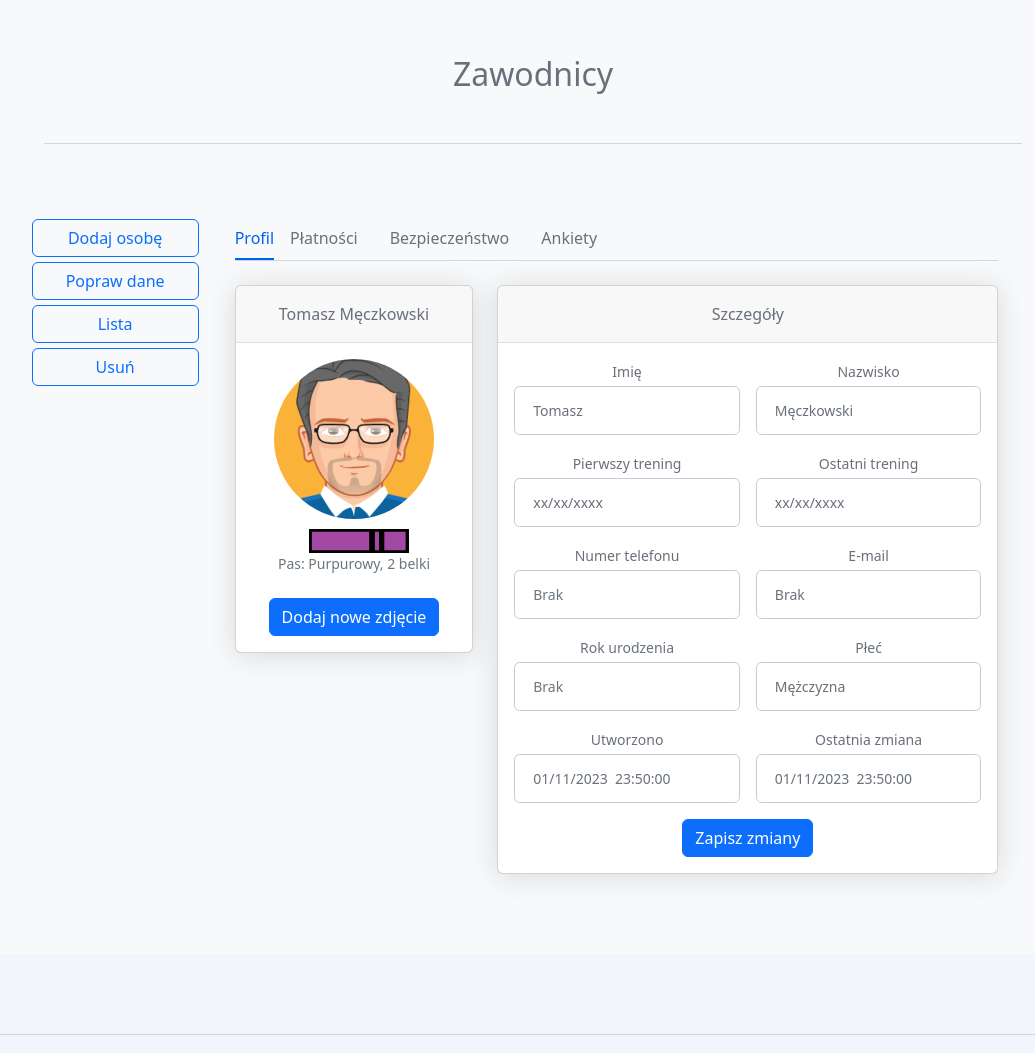
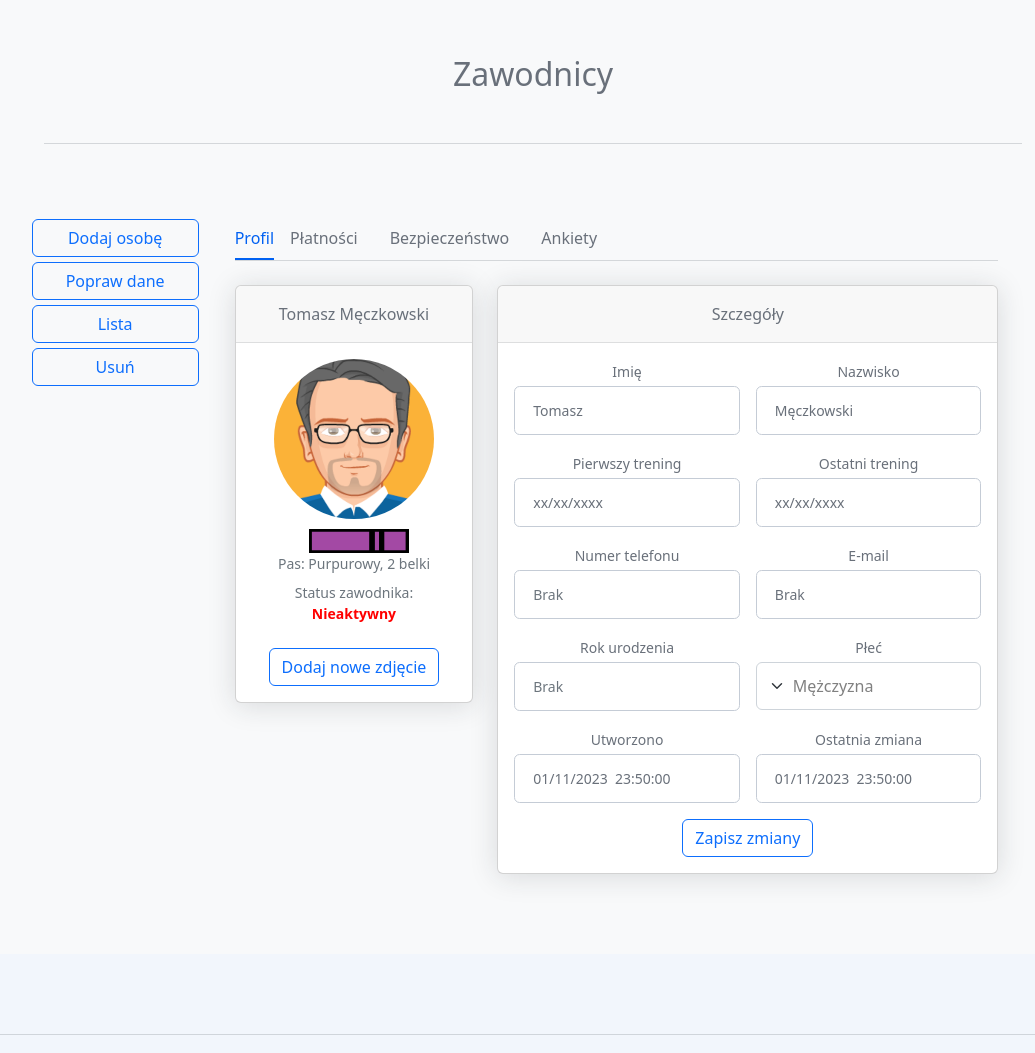
Before and after one commit to TomaszMeczkowski/tiny_bjj_club, a Django app: page /zawodnicy/profil/1 in a window 1280 px wide. Shown: the part 151-1204 px from the top of the page, without its empty margins (107-1142 px from the left). Run offline with Django 4.2, Linux system fonts and the light colour scheme; data comes from the database, SQL or seed files in the repository; both versions use the stored data as it was after the commit; some libraries are stand-ins or nearby versions.

Commit message:
player profile settings functionality added

```diff
--- a/players/templates/player_profile.html
+++ b/players/templates/player_profile.html
@@ -32,11 +32,20 @@
                     <!-- Profile belt image-->
                     <img src= "{% belt_png player.belt player.stripe %}" alt='' style="width: 100px; margin-left: 10px;"/>
 
-                    <!-- Profile picture help block-->
-                    <div class="small font-italic text-muted mb-4">Pas: {{player.belt}}, {{player.stripe}} belki</div>
+                    <!-- Profile belt text info-->
+                    <div class="small font-italic text-muted mb-2">Pas: {{player.belt}}, {{player.stripe}} belki</div>
+
+
+                    <div class="small font-italic text-muted mb-4">Status zawodnika:
+                        {% if player.active %}
+                            <b style="color: green">Aktywny</b>
+                        {% else %}
+                            <b style="color: red">Nieaktywny</b>
+                        {% endif %}
+                    </div>
 
                     <!-- Profile picture upload button-->
-                    <button class="btn btn-primary" type="button">Dodaj nowe zdjęcie</button>
+                    <button class="btn btn-outline-primary" type="button">Dodaj nowe zdjęcie</button>
                 </div>
             </div>
         </div>
@@ -45,18 +54,19 @@
             <div class="card mb-4">
                 <div class="card-header">Szczegóły</div>
                 <div class="card-body">
-                    <form>
+                    <form method="post">
+                        {% csrf_token %}
                         <!-- Form Row-->
                         <div class="row gx-3 mb-3">
                             <!-- Form Group (first name)-->
                             <div class="col-md-6">
-                                <label class="small mb-1" for="inputFirstName">Imię</label>
-                                <input class="form-control" id="inputFirstName" type="text" placeholder="Enter your first name" value="{{player.first_name}}">
+                                <label class="small mb-1" for="first_name">Imię</label>
+                                <input class="form-control" id="first_name" name="first_name" type="text" placeholder="Enter your first name" value="{{player.first_name}}">
                             </div>
                             <!-- Form Group (last name)-->
                             <div class="col-md-6">
-                                <label class="small mb-1" for="inputLastName">Nazwisko</label>
-                                <input class="form-control" id="inputLastName" type="text" placeholder="Enter your last name" value="{{ player.last_name }}">
+                                <label class="small mb-1" for="last_name">Nazwisko</label>
+                                <input class="form-control" id="last_name" name="last_name" type="text" placeholder="Enter your last name" value="{{ player.last_name }}">
                             </div>
                         </div>
                         <!-- Form Row        -->
@@ -74,25 +84,33 @@
                         <div class="row gx-3 mb-3">
                             <!-- Form Group (phone number)-->
                             <div class="col-md-6">
-                                <label class="small mb-1" for="inputPhone">Numer telefonu</label>
-                                <input class="form-control" id="inputPhone" type="tel" placeholder="Brak" value="{{ player.phone_number }}">
+                                <label class="small mb-1" for="phone_number">Numer telefonu</label>
+                                <input class="form-control" id="phone_number" type="tel" placeholder="Brak" value="{{ player.phone_number }}">
                             </div>
                             <!-- Form Group (email)-->
                             <div class="col-md-6">
-                                <label class="small mb-1" for="inputEmail">E-mail</label>
-                                <input class="form-control" id="inputEmail" type="text" name="birthday" placeholder="Brak" value="{% email_display player.id %}">
+                                <label class="small mb-1" for="e_mail">E-mail</label>
+                                <input class="form-control" id="e_mail" type="text" name="e_mail" placeholder="Brak" value="{% email_display player.id %}">
                             </div>
                         </div>
                         <div class="row gx-3 mb-3">
                             <!-- Form Group (birthday)-->
                             <div class="col-md-6">
-                                <label class="small mb-1" for="inputBirthday">Rok urodzenia</label>
-                                <input class="form-control" id="inputBirthday" type="tel" placeholder="Brak" value="{{player.birth_date | date:'d/m/Y'}}">
+                                <label class="small mb-1" for="birth_day">Rok urodzenia</label>
+                                <input class="form-control" id="birth_day" type="tel" placeholder="Brak" value="{{player.birth_date | date:'d/m/Y'}}">
                             </div>
                             <!-- Form Group (gender)-->
                             <div class="col-md-6">
-                                <label class="small mb-1" for="inputGender">Płeć</label>
-                                <input class="form-control" id="inputGender" type="text" name="birthday" placeholder="Enter your birthday" value="{{player.gender}}">
+                                <label class="small mb-1" for="gender">Płeć</label>
+                                <select class="form-select" id="gender" name="gender" aria-label="Płeć" style="height: 48px; color: grey">
+                                    {% if player.gender == "Mężczyzna" %}
+                                        <option selected>Mężczyzna</option>
+                                        <option value="Kobieta">Kobieta</option>
+                                    {% else %}
+                                        <option selected>Kobieta</option>
+                                        <option value="Mężczyzna">Mężczyzna</option>
+                                    {% endif %}
+                                </select>
                             </div>
                         </div>
 
@@ -100,7 +118,6 @@
                         <div class="row gx-3 mb-3">
                             <div class="col-md-6">
                                 <label class="small mb-1" for="inputCreated">Utworzono</label>
-
                                 <input class="form-control" id="inputCreated" type="text" placeholder=""
                                        value="{{player.created | date:'m/d/Y  G:i:s'}}">
                             </div>
@@ -112,7 +129,7 @@
                         </div>
 
                         <!-- Save changes button-->
-                        <button class="btn btn-primary" type="button">Zapisz zmiany</button>
+                        <button class="btn btn-outline-primary" type="submit">Zapisz zmiany</button>
                     </form>
                 </div>
             </div>
--- a/players/views.py
+++ b/players/views.py
@@ -62,7 +62,7 @@ def players_add(request):
                         last_name=last_name,
                         belt=belt,
                         stripe=stripe,
-                        gender="Mężczyzna",
+                        gender=gender,
                         )
         player.save()
 
@@ -75,6 +75,19 @@ def players_add(request):
 
 def player_profile(request, player_id):
     player = Player.objects.get(pk=player_id)
+
+    if request.method == "POST":
+        first_name = request.POST.get("first_name").capitalize()
+        last_name = request.POST.get("last_name").capitalize()
+        gender = request.POST.get("gender")
+        print(first_name, last_name, gender)
+
+        player.first_name = first_name
+        player.last_name = last_name
+        player.gender = gender
+
+        player.save()
+
     context = {"player": player}
     return render(request, "player_profile.html", context)
 
```
Also changed, not shown: db.sqlite3.
